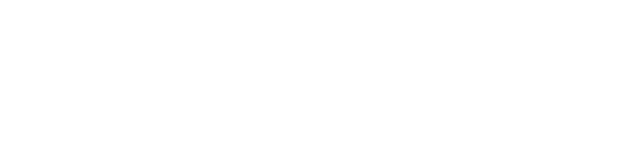
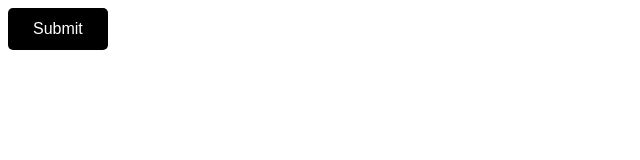
Before and after one commit to acciojob/hover-button-shazebkhan02, a website: page main.html in a window 1280 px wide. Shown: the whole page, without its empty margins (0-640 px from the left). Drawn offline with Linux system fonts and the light colour scheme.

Commit message:
created a submission

```diff
--- a/main.html
+++ b/main.html
@@ -3,10 +3,36 @@
 <html>
 
 <head>
+	<title>Button Hover Effect</title>
+
 	<link rel="stylesheet" href="styles.css">
 </head>
 
 <body>
+	<style>
+        #btn {
+            background-color: black;
+            color: white;
+            border: none;
+            border-radius: 5px;
+            padding: 12px 25px;
+            cursor: pointer;
+            font-size: 16px;
+        }
+
+        #btn:hover {
+            background-color: yellow;
+            color: black;
+            border-radius: 30px;
+        }
+    </style>
+</head>
+
+<body>
+
+    <form>
+        <button id="btn" type="submit">Submit</button>
+    </form>
 	<!-- the entire body must be written by student -->
     <script type="text/javascript" src="./script.js">
 </script>
```
